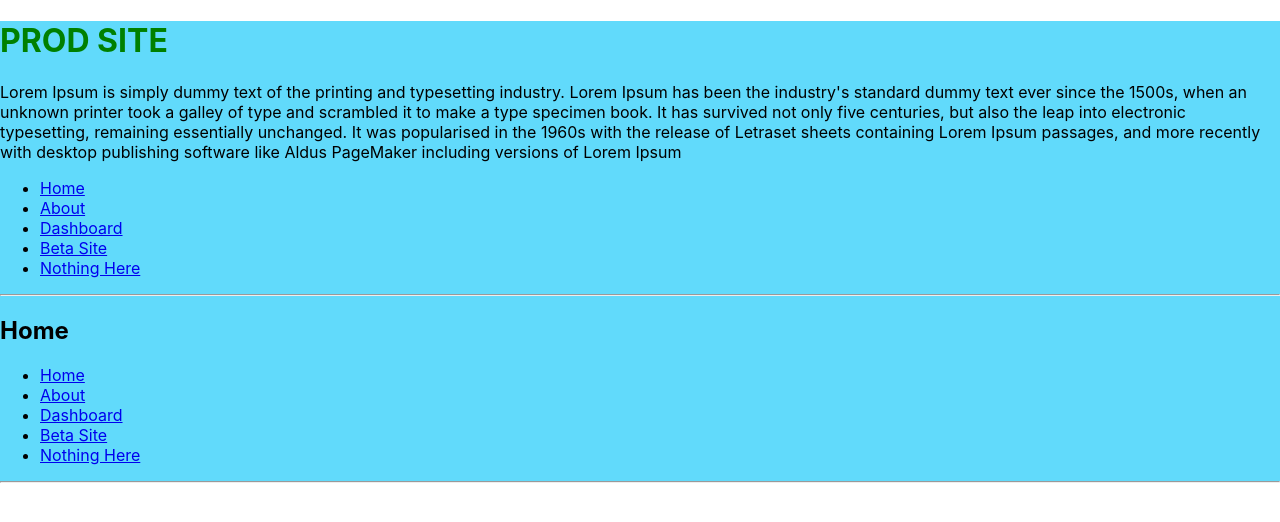
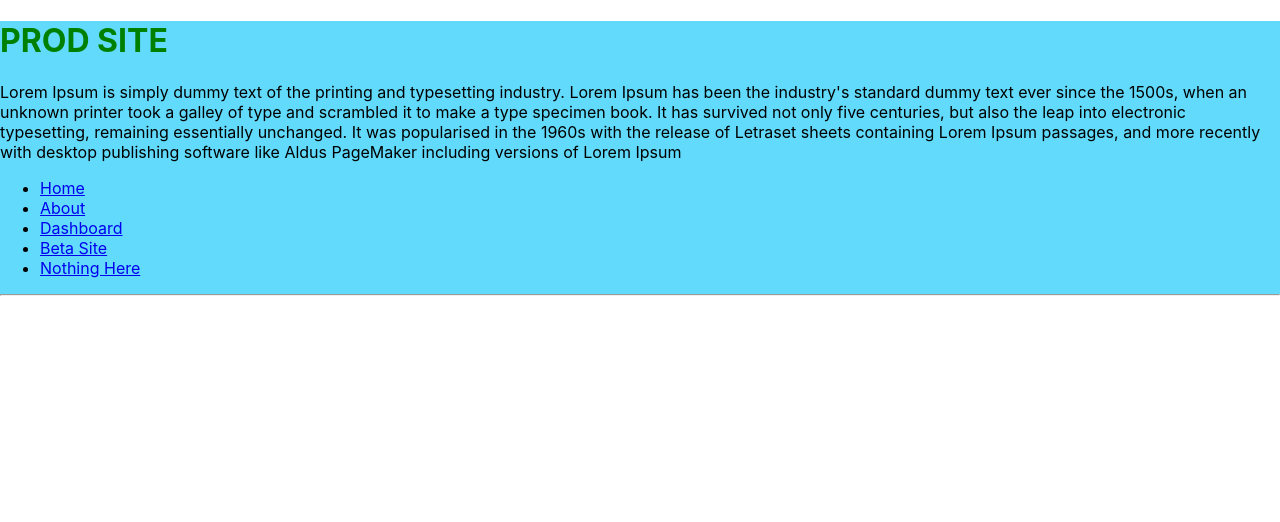
Before and after one commit to samhkcho/site2, a React (Create React App) app: page / in a window 1280 px wide. Shown: the top 522 px of the page. Built offline with nearby package versions, Linux system fonts and the light colour scheme.

Commit message:
remove index

```diff
--- a/src/App.js
+++ b/src/App.js
@@ -24,7 +24,7 @@ export default function App() {
             parent route elements. See the note about <Outlet> below. */}
       <Routes>
         <Route path="/" element={<Layout />}>
-          <Route index element={<Home />} />
+          <Route element={<Home />} />
           <Route path="about" element={<About />} />
           <Route path="dashboard" element={<Dashboard />} />
 
@@ -32,7 +32,7 @@ export default function App() {
                 acts like a catch-all for URLs that we don't have explicit
                 routes for. */}
         </Route>
-        <Route index element={<Home />} />
+        <Route element={<Home />} />
       </Routes>
     </div>
   );
```
